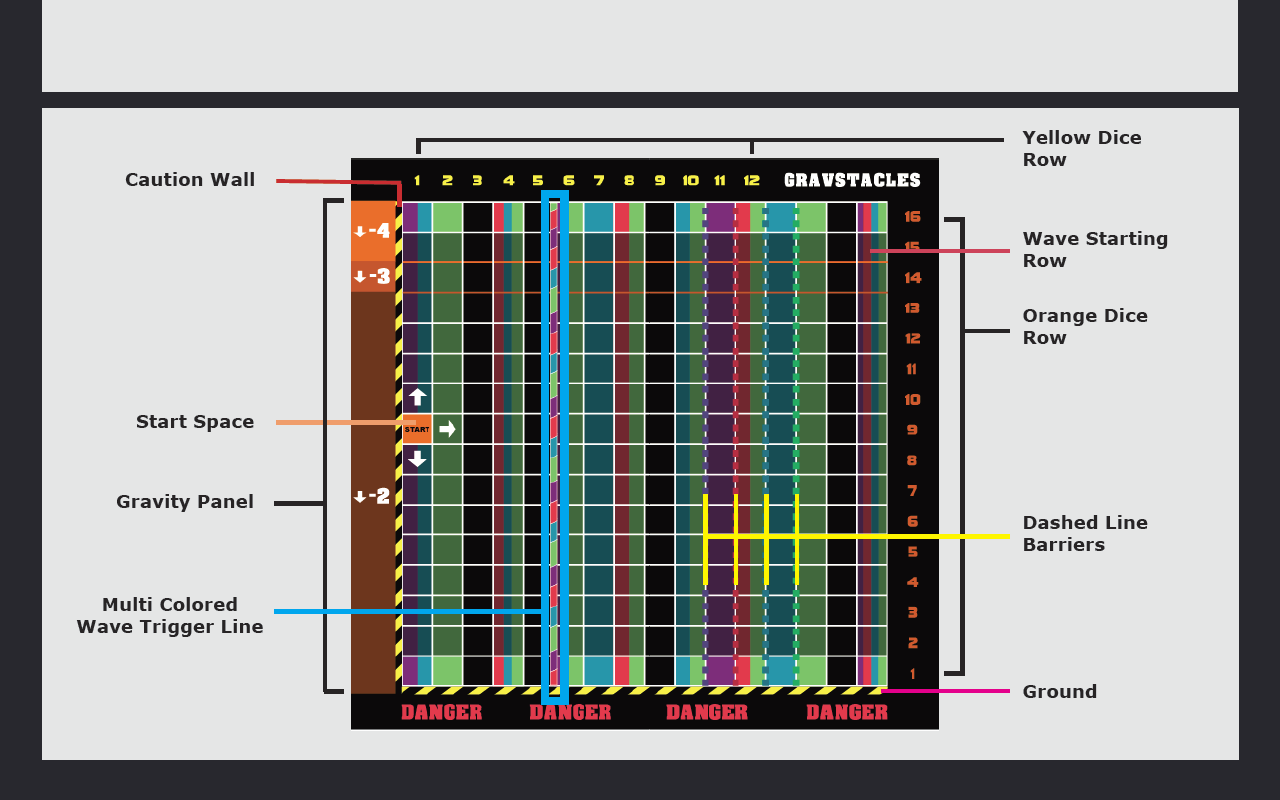
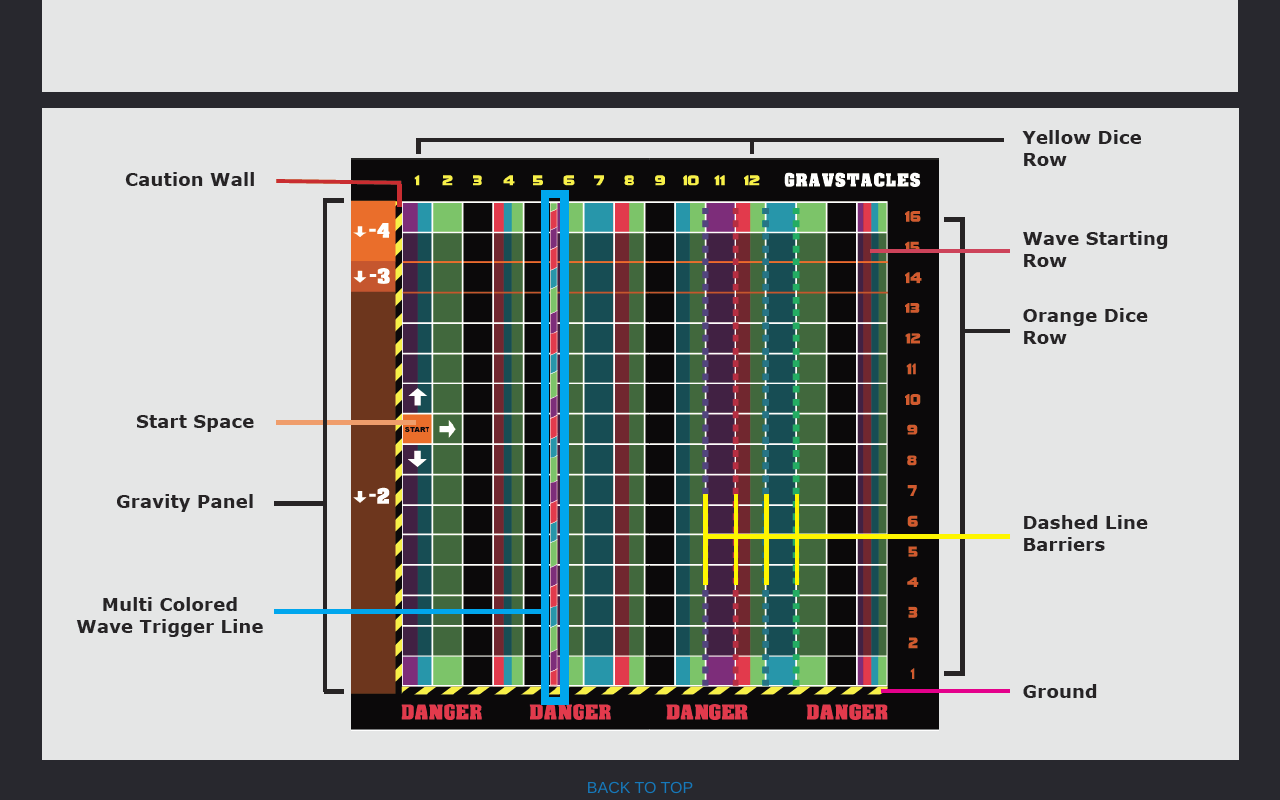
Before and after one commit to jankyjon/gravstacles.com, a plain HTML site: page index.html in a window 1280 px wide. Shown: the part 8527-9327 px from the top of the page. Before the commit the page ends 9303 px from the top, so only its background shows below. Drawn offline with Linux system fonts and the light colour scheme.

Commit message:
added back to top

```diff
--- a/index.html
+++ b/index.html
@@ -228,6 +228,13 @@
       </div>
     </div>
 
+<div class="grid-x">
+
+  <div class="cell  text-center">
+      <a class=" " href="index.html" target="_top">BACK TO TOP</a>
+  </div>
+
+</div>
 
 
 
```
